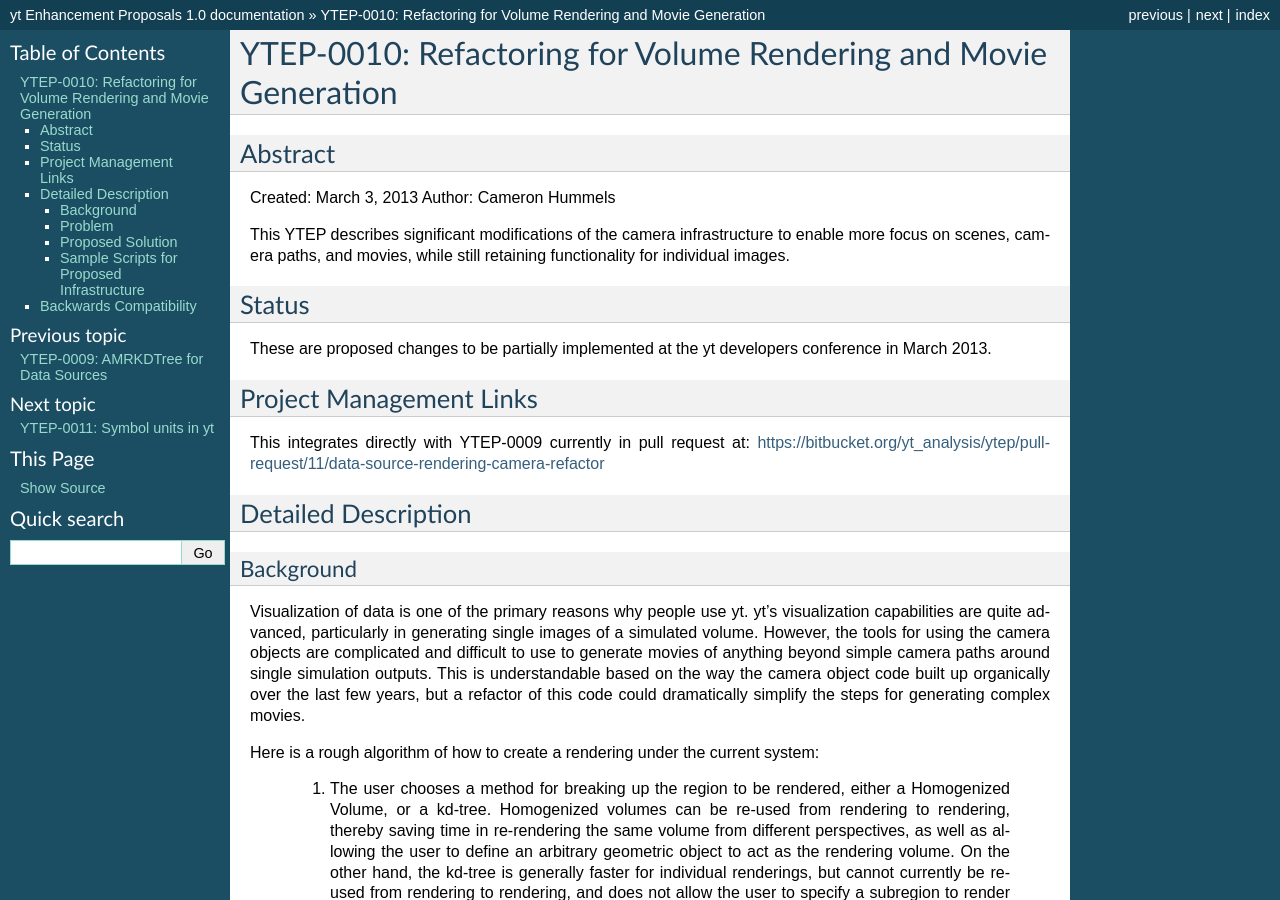
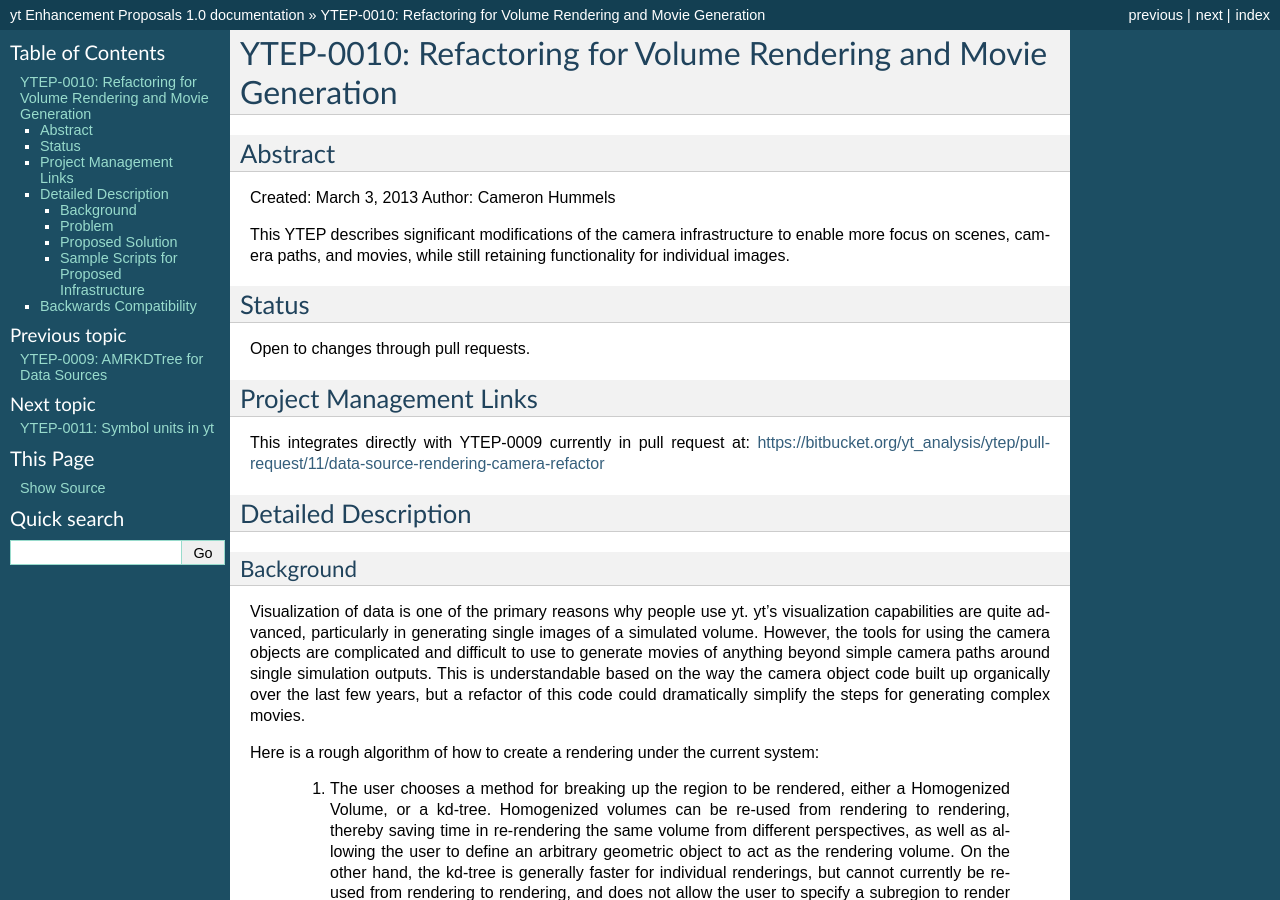
Before and after one commit to yt-project/ytep, a Sphinx documentation site: the page built from source/YTEPs/YTEP-0010.rst, in a window 1280 px wide and 900 px high. Built offline with Sphinx 7.4.7, drawn with Linux system fonts in a browser that asks for light colours; formulas are drawn with MathJax 3.

Commit message:
Updating status.

```diff
--- a/source/YTEPs/YTEP-0010.rst
+++ b/source/YTEPs/YTEP-0010.rst
@@ -16,8 +16,7 @@ retaining functionality for individual images.
 Status
 ------
 
-These are proposed changes to be partially implemented at the yt
-developers conference in March 2013.
+Open to changes through pull requests.
 
 Project Management Links
 ------------------------
```
